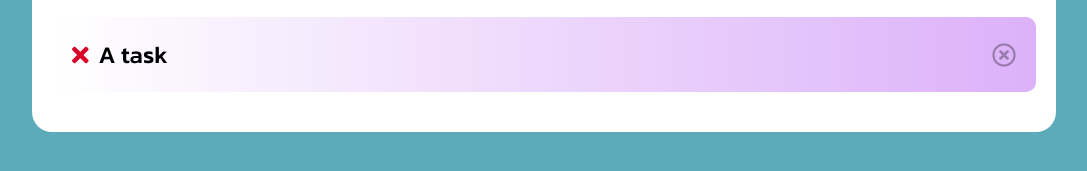
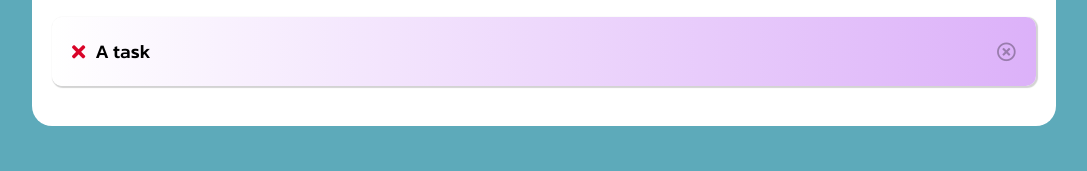
Before and after one commit to Valkyrux/vue-todolist, a plain HTML site: page index.html in a window 1280 px wide. Shown: the part 161-332 px from the top of the page, without its empty margins (96-1183 px from the left). Drawn offline with nearby package versions, Linux system fonts and the light colour scheme.

Commit message:
some-style

```diff
--- a/css/style.css
+++ b/css/style.css
@@ -77,9 +77,10 @@ body {
     justify-content: space-between;
     list-style-type: none;
     align-items: center;
-    font-size: 1.5em;
+    font-size: 1.2em;
     margin: 20px 0;
     border-radius: 10px;
+    box-shadow: 1px 1px 1px 1px lightgray;
 }
 
 .task-container.color-0 {
```
